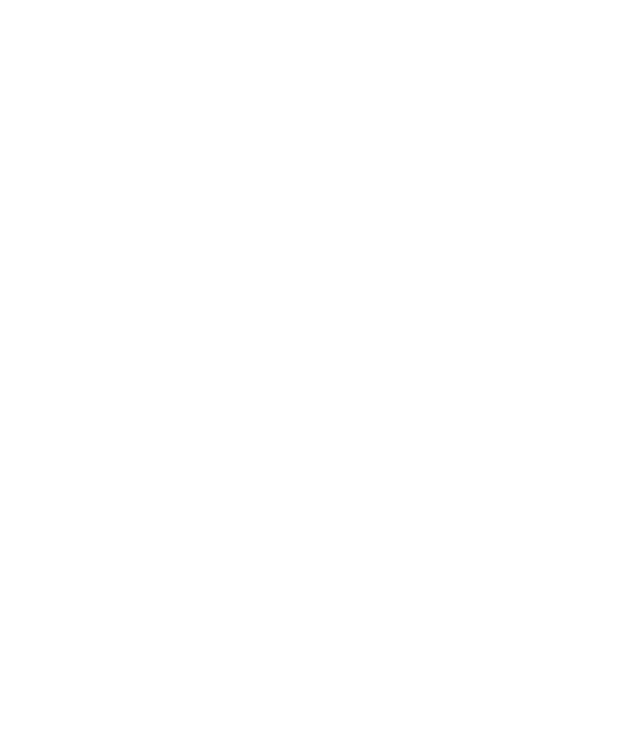
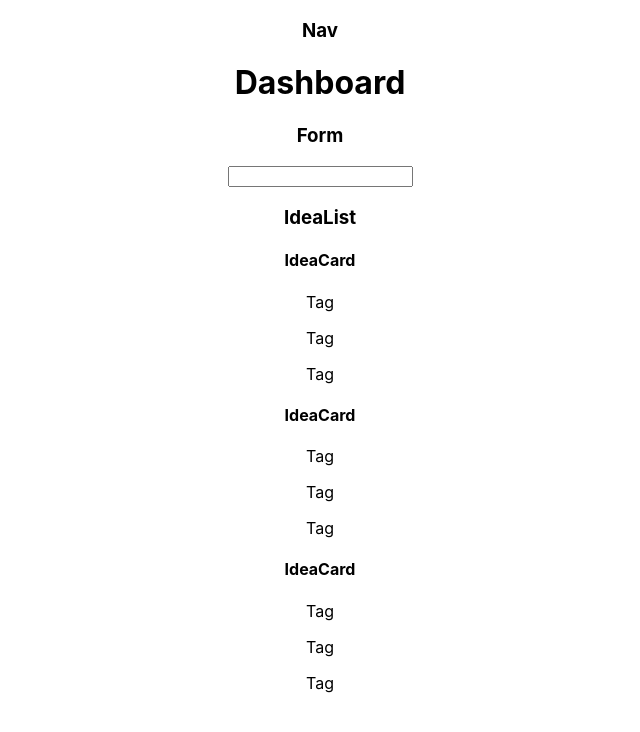
Before and after one commit to NickWill24/code_storm, a React (Create React App) app in the folder client/: page / in a window 1280 px wide. Shown: the top 732 px of the page, without its empty margins (320-960 px from the left). Built offline with nearby package versions, Linux system fonts and the light colour scheme.

Commit message:
add components boilerplate

```diff
--- a/client/src/App.js
+++ b/client/src/App.js
@@ -1,7 +1,19 @@
 import './App.css'
+import { Switch, Route, NavLink } from 'react-router-dom'
+import Dashboard from './components/Dashboard'
+import Nav from './components/Nav'
 
 function App() {
-  return <div className="App"></div>
+  return (
+    <div className="App">
+      <main>
+        <Nav />
+        <Switch>
+          <Route path="/" component={Dashboard} />
+        </Switch>
+      </main>
+    </div>
+  )
 }
 
 export default App
--- /dev/null
+++ b/client/src/components/Dashboard.jsx
@@ -0,0 +1,15 @@
+import React from 'react'
+import IdeaList from './IdeaList'
+import Form from './Form'
+
+const Dashboard = () => {
+  return (
+    <div>
+      <h1>Dashboard</h1>
+      <Form />
+      <IdeaList />
+    </div>
+  )
+}
+
+export default Dashboard
--- /dev/null
+++ b/client/src/components/Form.jsx
@@ -0,0 +1,14 @@
+import React from 'react'
+
+const Form = () => {
+  return (
+    <div>
+      <h3>Form</h3>
+      <form>
+        <input type="text" value="" placeholder="" />
+      </form>
+    </div>
+  )
+}
+
+export default Form
--- /dev/null
+++ b/client/src/components/IdeaCard.jsx
@@ -0,0 +1,17 @@
+import React from 'react'
+import Tag from './Tag'
+
+const IdeaCard = () => {
+  return (
+    <div>
+      <h4>IdeaCard</h4>
+      <div>
+        <Tag />
+        <Tag />
+        <Tag />
+      </div>
+    </div>
+  )
+}
+
+export default IdeaCard
--- /dev/null
+++ b/client/src/components/IdeaList.jsx
@@ -0,0 +1,16 @@
+import React from 'react'
+import IdeaCard from './IdeaCard'
+
+const IdeaList = () => {
+  return (
+    <div>
+      <h3>IdeaList</h3>
+
+      <IdeaCard />
+      <IdeaCard />
+      <IdeaCard />
+    </div>
+  )
+}
+
+export default IdeaList
--- /dev/null
+++ b/client/src/components/Nav.jsx
@@ -0,0 +1,7 @@
+import React from 'react'
+
+const Nav = () => {
+  return <h3>Nav</h3>
+}
+
+export default Nav
--- /dev/null
+++ b/client/src/components/Tag.jsx
@@ -0,0 +1,7 @@
+import React from 'react'
+
+const Tag = () => {
+  return <p>Tag</p>
+}
+
+export default Tag
--- a/client/src/index.js
+++ b/client/src/index.js
@@ -2,10 +2,17 @@
 import ReactDOM from 'react-dom'
 import './index.css'
 import App from './App'
+import { BrowserRouter } from 'react-router-dom'
+import { Provider } from 'react-redux'
+import store from './store'
 
 ReactDOM.render(
   <React.StrictMode>
-    <App />
+    <BrowserRouter>
+      <Provider store={store}>
+        <App />
+      </Provider>
+    </BrowserRouter>
   </React.StrictMode>,
   document.getElementById('root')
 )
```
Also changed, not shown: client/src/components/IdeaDetails.jsx (added).
